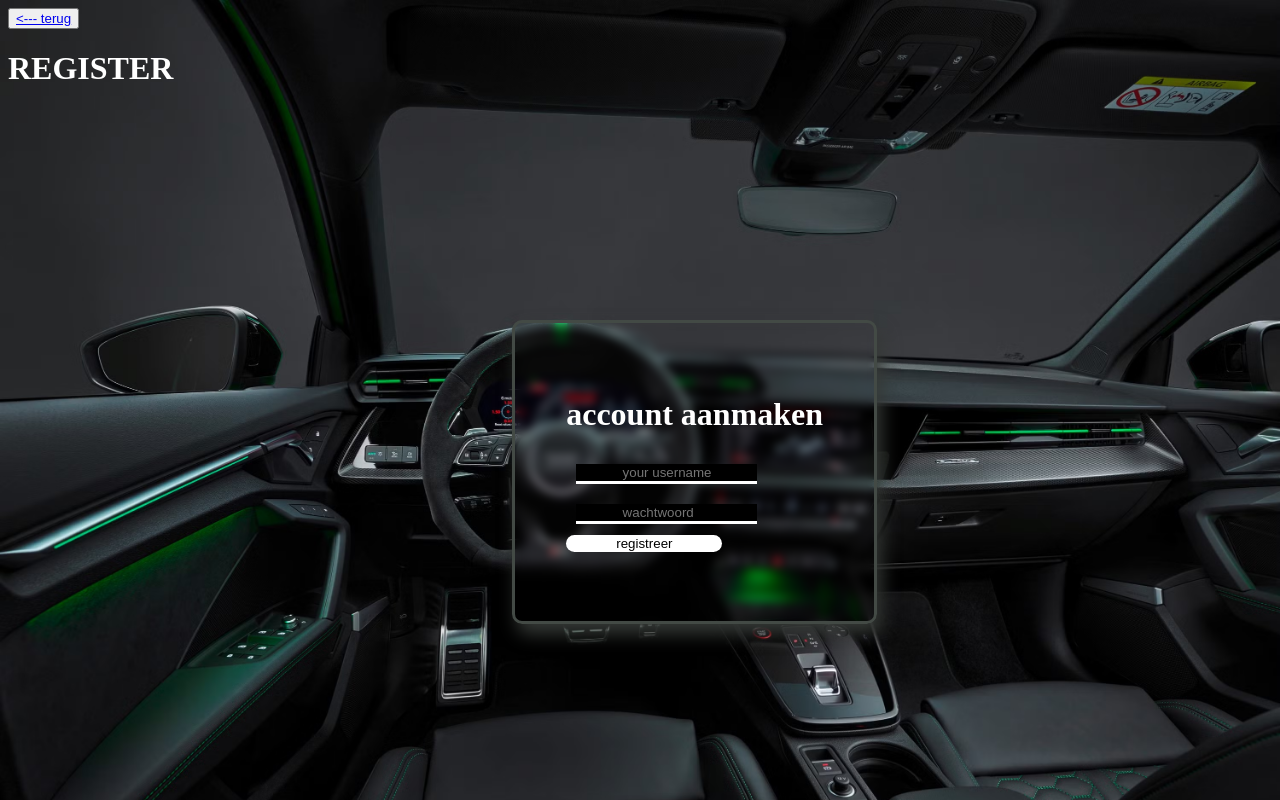
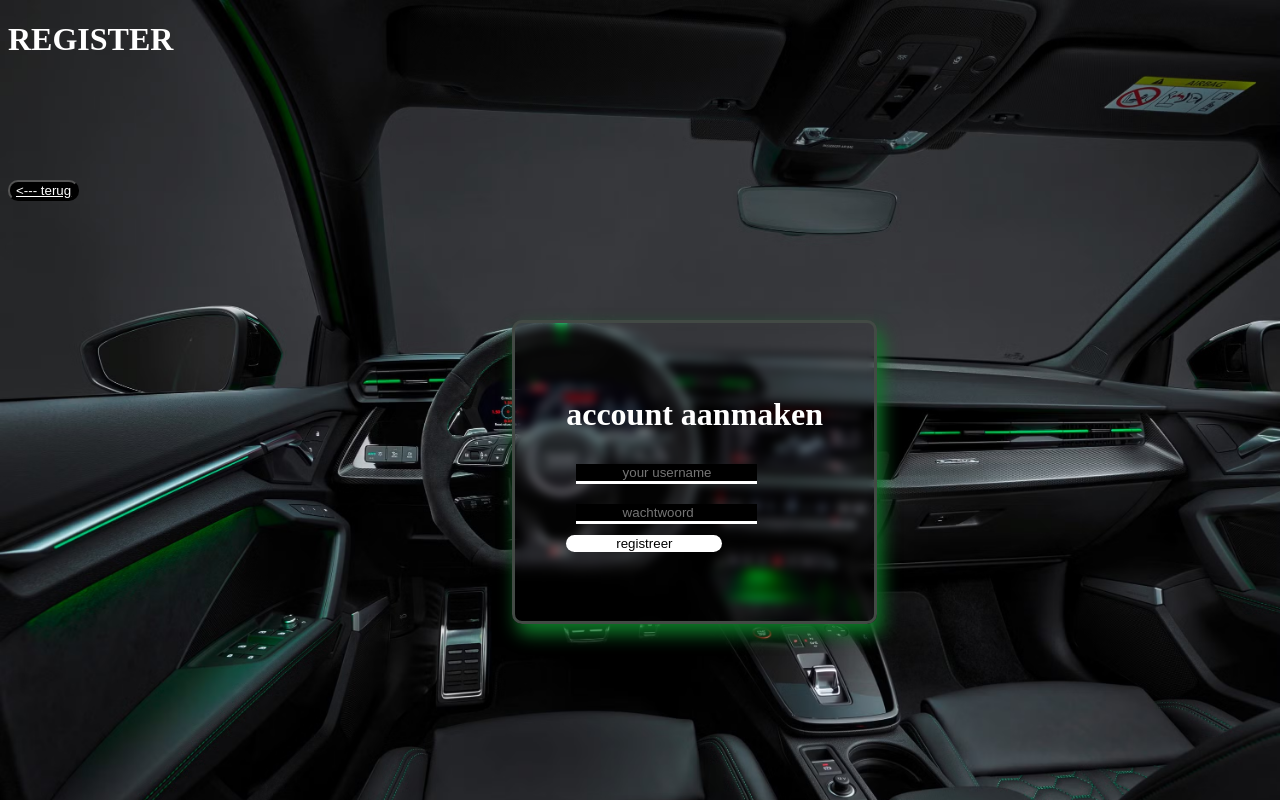
Before and after one commit to molly-36/webshop-flex-Milo-Kasper, a PHP site: page /register.php in a window 1280 px wide. Run offline with PHP 8.4, Linux system fonts and the light colour scheme.

Commit message:
ni veel
s

```diff
--- a/site_files/register.php
+++ b/site_files/register.php
@@ -6,7 +6,7 @@
     <link rel="stylesheet" href="registerStyle.css">
     <title>register</title>
 </head>
-<button><a href="index.php"><--- terug</a></button>
+<button id="terugr"><a href="index.php"><--- terug</a></button>
 <body>
     <h1>REGISTER</h1>
     <?php
@@ -14,39 +14,36 @@
         if (isset($_POST["submit"])) {
             $username = $_POST["username"];
             $password = $_POST["password"];
-        //controleert of er al iemand is met dezelfde user
+            // controleert of er al iemand is met dezelfde user
             $sql2 = "SELECT * FROM tabel_users WHERE username = '$username'";
             $result2 = $mysqli->query($sql2);
-        if($result2->num_rows > 0) {
+            if ($result2->num_rows > 0) {
                 echo '
                 <div>
                     <h1 id="h1A">account aanmaken</h1>
                     <form method="post" action="register.php">
                         <i id="slot" class="fa-solid fa-lock"></i>
                         <i id="logo" class="fa-solid fa-user"></i>
-                <input  id="invoer" type="text" name="username" placeholder="            your username"><br>
+                        <input id="invoer" type="text" name="username" placeholder="            your username"><br>
                         <input id="invoer" type="password" name="password" placeholder="            wachtwoord"><br>
                         <input id="knop" type="submit" name="submit" value="registreer">
                     </form><br>
                     <span style="color:red;font-size:100px;background-color:darkred;">user al in gebruik</span>
                 </div>
                 ';
-
-
-        }else{
+            } else {
                 $sql = "INSERT into tabel_users (username, password) VALUES ('$username', '$password')";
                 $result = $mysqli->query($sql);
                 if ($result) {
                     header("Location: index.php");
-                }
-                else {
+                } else {
                     echo '
                     <div>
                         <h1 id="h1A">account aanmaken</h1>
                         <form method="post" action="register.php">
                             <i id="slot" class="fa-solid fa-lock"></i>
                             <i id="logo" class="fa-solid fa-user"></i>
-                    <input  id="invoer" type="text" name="username" placeholder="            your username"><br>
+                            <input id="invoer" type="text" name="username" placeholder="            your username"><br>
                             <input id="invoer" type="password" name="password" placeholder="            wachtwoord"><br>
                             <input id="knop" type="submit" name="submit" value="registreer">
                         </form><br>
@@ -55,15 +52,14 @@
                     ';
                 }
             }
-    }
-    else {
+        } else {
             echo '
             <div>
                 <h1 id="h1A">account aanmaken</h1>
                 <form method="post" action="register.php">
                     <i id="slot" class="fa-solid fa-lock"></i>
                     <i id="logo" class="fa-solid fa-user"></i>
-                    <input  id="invoer" type="text" name="username" placeholder="            your username"><br>
+                    <input id="invoer" type="text" name="username" placeholder="            your username"><br>
                     <input id="invoer" type="password" name="password" placeholder="            wachtwoord"><br>
                     <input id="knop" type="submit" name="submit" value="registreer">
                 </form><br>
@@ -71,6 +67,5 @@
             ';
         }
     ?>
-
 </body>
 </html>
--- a/site_files/registerStyle.css
+++ b/site_files/registerStyle.css
@@ -10,14 +10,14 @@ left: 40%;
 border-style: solid;
 border-color: rgb(67, 74, 69);
 border-radius: 10px;
-box-shadow: 5px 10px 18px #353936;
+box-shadow: 5px 10px 18px #0e7b29;
 padding: 4%;
 z-index: -1;
 backdrop-filter: blur(5px);
 }
 
 #slot{
-color: white;
+color: rgb(189, 0, 0);
 position: absolute;
 left: 56%;
 top: 61.4%;
@@ -41,6 +41,7 @@ border-style: none;
 border-bottom: solid;
 border-color: white;
 margin: 10px;
+color: white;
 }
 
 h1{
@@ -58,4 +59,16 @@ h1{
     top: 180px;
     padding-left: 50px;
     padding-right: 50px;
+}#terugr {
+
+background-color: black;
+color: white;
+border-radius: 10px;
+position: absolute;
+top: 180px;
+
+
+}a{
+color: white;
+
 }
```
Lines whose indentation alone changed are shown as unchanged.
